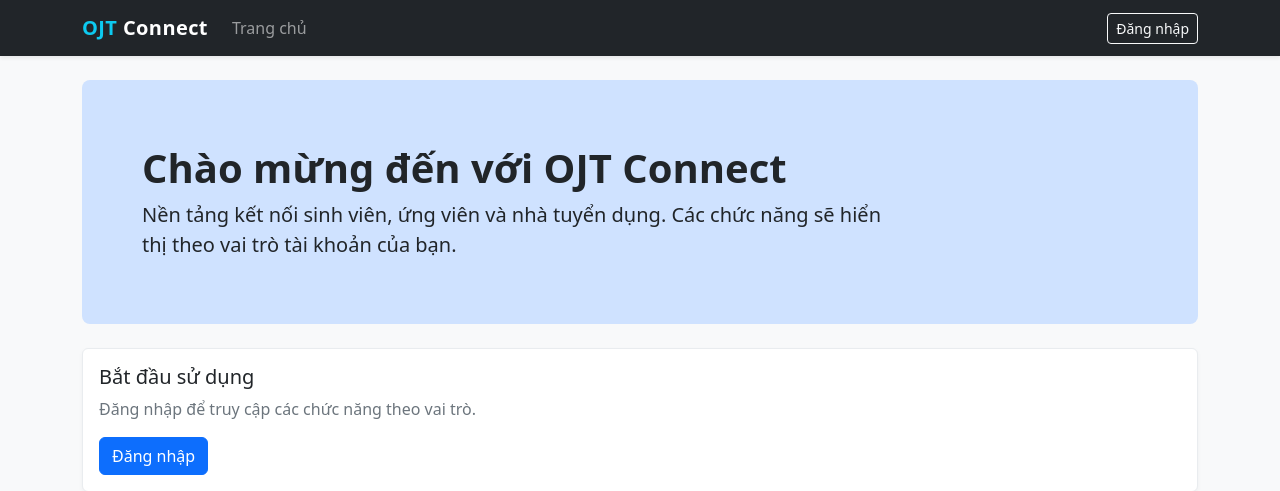
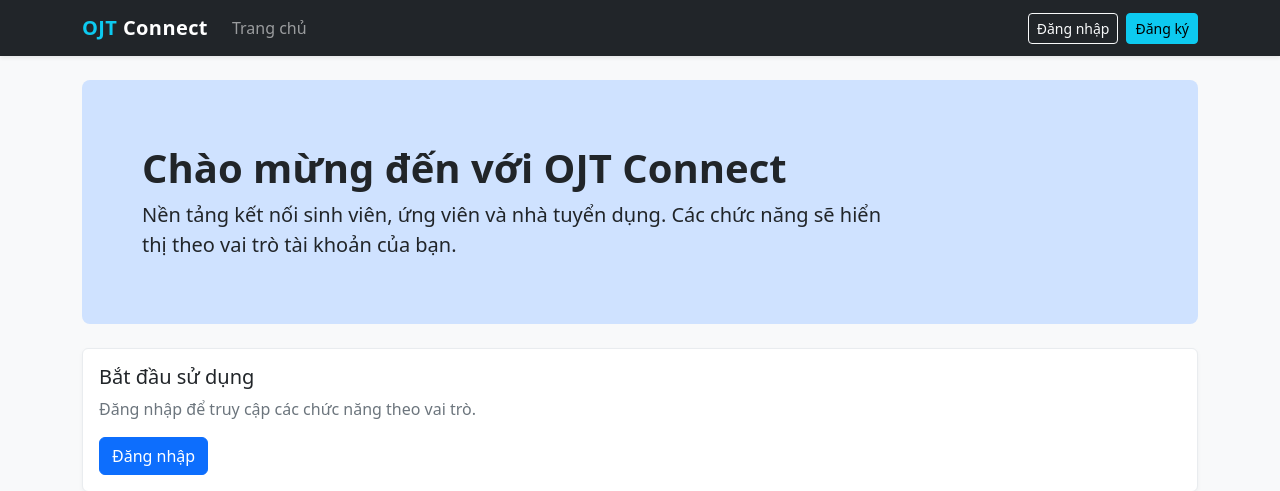
Before and after one commit to cuongtyty26-sudo/bai_ojt2, a Spring Boot app: page / in a window 1280 px wide. Shown: the top 491 px of the page. Run offline with Spring Boot 4, Linux system fonts and the light colour scheme; some of the project's set-up classes (security, data sources, template engines, error pages and the like) are left out, and stand-ins take their place; some libraries are stand-ins or nearby versions.

Commit message:
T4E7A61: thêm liên kết đăng ký trên thanh điều hướng

```diff
--- a/src/main/resources/templates/fragments/header.html
+++ b/src/main/resources/templates/fragments/header.html
@@ -21,7 +21,10 @@
 <span class="badge bg-info text-dark ms-1" sec:authorize="hasRole('ADMIN')">ADMIN</span>
 <span class="badge bg-primary ms-1" sec:authorize="hasRole('PARTNER')">PARTNER</span>
 <span class="badge bg-success ms-1" sec:authorize="hasRole('STUDENT')">STUDENT</span></div>
-<a class="btn btn-outline-light btn-sm" sec:authorize="isAnonymous()" th:href="@{/login}">Đăng nhập</a>
+<div sec:authorize="isAnonymous()" class="d-flex gap-2">
+<a class="btn btn-outline-light btn-sm" th:href="@{/login}">Đăng nhập</a>
+<a class="btn btn-info btn-sm" th:href="@{/register}">Đăng ký</a>
+</div>
 <form sec:authorize="isAuthenticated()" th:action="@{/logout}" method="post" class="m-0"><button class="btn btn-outline-light btn-sm" type="submit">Đăng xuất</button></form>
 </div></div></div></nav>
 </header>
```
